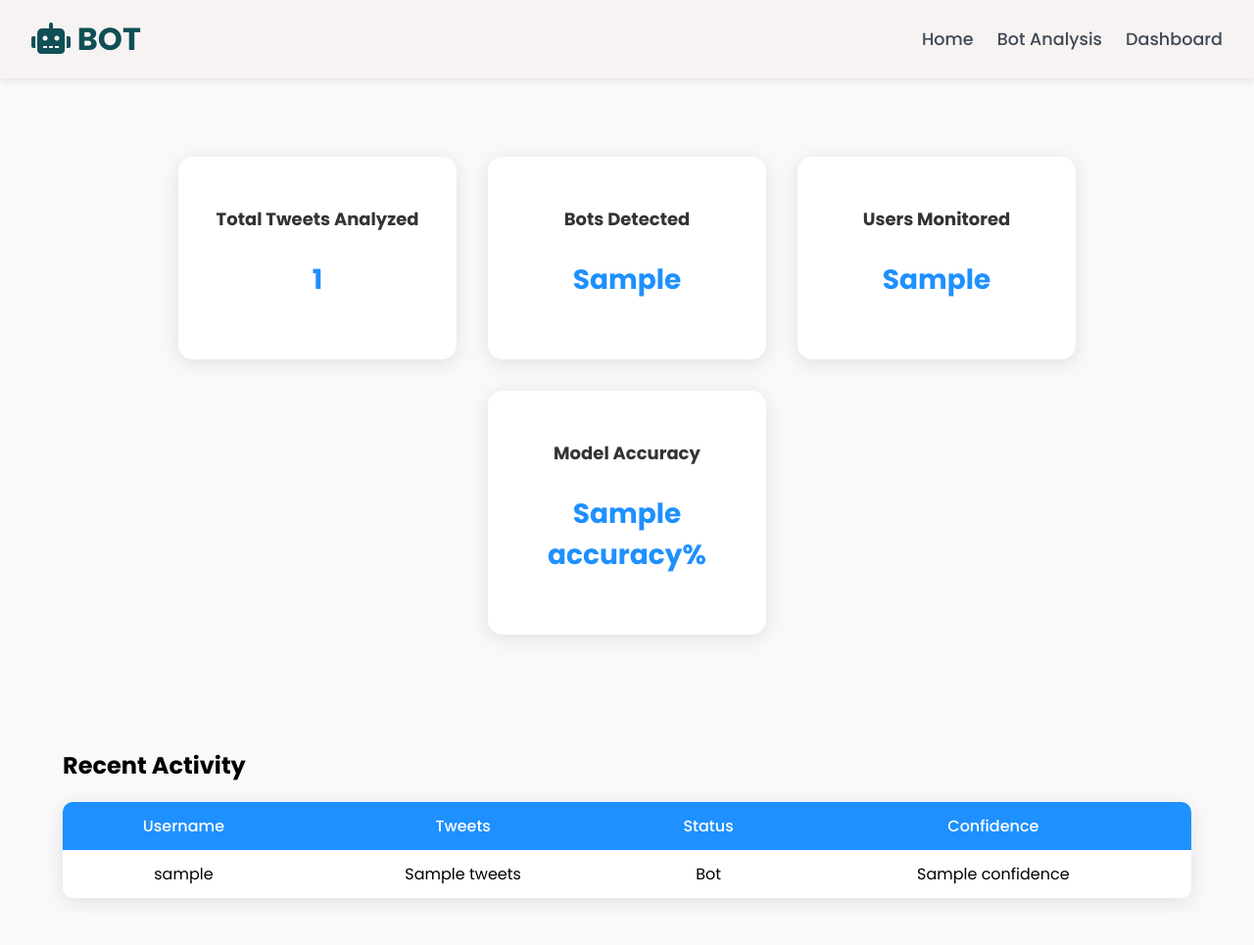
After one commit to Anshu-Mainali-Giri/Twitter-Bot-Detection, a Django app: template detectingbot/base/templates/base/dashboard.html in a window 1280 px wide. The commit adds this page. Shown: the whole page at 98% size. Run offline with Django 4.2, Linux system fonts and the light colour scheme; the template is opened without the code that fills it: most values are stand-ins (such as "Sample title", 1, 10 or a date in 2020); parts of the project's set-up code (start-up, migrations or seed data) failed here and were passed over; some libraries are stand-ins or nearby versions.

Commit message:
Updated Dashboard and CSS

```diff
--- /dev/null
+++ b/detectingbot/base/templates/base/dashboard.html
@@ -0,0 +1,53 @@
+{% extends 'base/main.html' %}
+{% load static %}
+
+{% block title %}Dashboard | Twitter Bot{% endblock %}
+
+{% block content %}
+
+<section class="dashboard-stats">
+    <div class="cards-container">
+        <div class="card">
+            <h3>Total Tweets Analyzed</h3>
+            <p>{{ total_tweets }}</p>
+        </div>
+        <div class="card">
+            <h3>Bots Detected</h3>
+            <p>{{ bots_detected }}</p>
+        </div>
+        <div class="card">
+            <h3>Users Monitored</h3>
+            <p>{{ users_monitored }}</p>
+        </div>
+        <div class="card">
+            <h3>Model Accuracy</h3>
+            <p>{{ accuracy }}%</p>
+        </div>
+    </div>
+</section>
+
+<section class="recent-activity">
+    <h2>Recent Activity</h2>
+    <table>
+        <thead>
+            <tr>
+                <th>Username</th>
+                <th>Tweets</th>
+                <th>Status</th>
+                <th>Confidence</th>
+            </tr>
+        </thead>
+        <tbody>
+            {% for activity in recent_activity %}
+            <tr>
+                <td>{{ activity.username }}</td>
+                <td>{{ activity.tweets }}</td>
+                <td>{{ activity.status }}</td>
+                <td>{{ activity.confidence }}</td>
+            </tr>
+            {% endfor %}
+        </tbody>
+    </table>
+</section>
+
+{% endblock %}
--- a/detectingbot/base/templates/base/navbar.html
+++ b/detectingbot/base/templates/base/navbar.html
@@ -6,9 +6,9 @@
             <a href="#"><i class="fas fa-robot"></i> BOT</a>
         </div>
         <ul class="nav-items">
-            <li class="nav-link"><a href="{% url 'base:home' %}">Home</a></li>
-            <li class="nav-link"><a href="{% url 'base:bot' %}">Bot Analysis</a></li>
-            <li class="nav-link"><a href="{% url 'base:about' %}">Dashboard</a></li>
+            <li class="nav-link"><a href="{% url 'base:bot' %}">Home</a></li>
+            <li class="nav-link"><a href="{% url 'base:home' %}">Bot Analysis</a></li>
+            <li class="nav-link"><a href="{% url 'base:dashboard' %}">Dashboard</a></li>
         </ul>
     </div>
 </nav>
--- a/detectingbot/base/urls.py
+++ b/detectingbot/base/urls.py
@@ -1,14 +1,14 @@
-from unicodedata import name
 from django.contrib import admin
 from django.urls import path
 from . import views
 
-app_name= 'base'
+app_name = 'base'
+
 urlpatterns = [
     path('', views.home, name="home"),
-    path('about/', views.about, name="about"),
     path('user', views.user, name="user"),
     path('bot/', views.bot, name="bot"),
+    path('dashboard/', views.dashboard, name="dashboard"),
     path('train/', views.train_model, name="train_model"),
     path('prediction', views.prediction, name="prediction"),
-    ]
+]
--- a/detectingbot/static/css/style.css
+++ b/detectingbot/static/css/style.css
@@ -451,3 +451,215 @@ html, body {
         font-size: 1rem;
     }
 }
+/* ---------------------------------
+   Dashboard Hero Section
+--------------------------------- */
+.dashboard-hero {
+    background: linear-gradient(rgba(0,0,0,0.6), rgba(0,0,0,0.6)),
+                url('../images/dashboard_bg.png') center/cover no-repeat;
+    height: 50vh;
+    display: flex;
+    justify-content: center;
+    align-items: center;
+    color: #fff;
+    text-align: center;
+    padding: 2rem;
+    border-radius: 12px;
+    margin: 2rem auto;
+    max-width: 1200px;
+    box-shadow: 0 8px 25px rgba(0,0,0,0.2);
+}
+
+.dashboard-hero h1, .dashboard-hero p {
+    opacity: 0;
+    transform: translateY(20px);
+    animation: fadeInUp 1s forwards;
+}
+
+.dashboard-hero h1 { animation-delay: 0.3s; font-size: 3rem; margin-bottom: 1rem; }
+.dashboard-hero p { animation-delay: 0.6s; font-size: 1.3rem; color: #f0f0f0; }
+
+/* ---------------------------------
+   Dashboard Stats Cards
+--------------------------------- */
+.dashboard-stats {
+    display: flex;
+    justify-content: space-around;
+    flex-wrap: wrap;
+    gap: 2rem;
+    margin: 3rem auto;
+    max-width: 1200px;
+}
+
+.stat-card {
+    background: #fff;
+    flex: 1 1 220px;
+    border-radius: 12px;
+    padding: 2rem;
+    text-align: center;
+    box-shadow: 0 8px 20px rgba(0,0,0,0.1);
+    transition: transform 0.3s, box-shadow 0.3s;
+}
+
+.stat-card:hover {
+    transform: translateY(-8px);
+    box-shadow: 0 12px 25px rgba(0,0,0,0.2);
+}
+
+.stat-card h2 { font-size: 1.2rem; margin-bottom: 0.8rem; color: #104f55; }
+.stat-card p { font-size: 1.8rem; font-weight: 600; color: #333; }
+
+/* ---------------------------------
+   Recent Activity Table
+--------------------------------- */
+.recent-activity {
+    max-width: 1200px;
+    margin: 3rem auto;
+    padding: 1rem;
+}
+
+.recent-activity h1 {
+    text-align: center;
+    margin-bottom: 1.5rem;
+    color: #104f55;
+}
+
+.table-container {
+    overflow-x: auto;
+}
+
+table {
+    width: 100%;
+    border-collapse: collapse;
+    background: #fff;
+    box-shadow: 0 8px 20px rgba(0,0,0,0.1);
+    border-radius: 12px;
+    overflow: hidden;
+}
+
+table th, table td {
+    padding: 12px 15px;
+    text-align: center;
+}
+
+table th {
+    background: #104f55;
+    color: #fff;
+    font-weight: 500;
+}
+
+table tr:nth-child(even) { background: #f4f4f4; }
+
+table tr:hover { background: #e1f0ff; }
+
+/* ---------------------------------
+   Dashboard Charts
+--------------------------------- */
+.dashboard-charts {
+    display: flex;
+    flex-wrap: wrap;
+    justify-content: center;
+    gap: 2rem;
+    max-width: 1200px;
+    margin: 3rem auto;
+}
+
+.chart-card {
+    background: #fff;
+    border-radius: 12px;
+    padding: 2rem;
+    flex: 1 1 500px;
+    box-shadow: 0 8px 20px rgba(0,0,0,0.1);
+    text-align: center;
+}
+
+.chart-card h2 {
+    margin-bottom: 1rem;
+    color: #104f55;
+}
+
+.chart-placeholder {
+    height: 250px;
+    background: #f0f0f0;
+    border-radius: 8px;
+    display: flex;
+    justify-content: center;
+    align-items: center;
+    color: #888;
+    font-size: 1.2rem;
+}
+
+/* Responsive */
+@media (max-width: 900px) {
+    .dashboard-stats, .dashboard-charts { flex-direction: column; align-items: center; }
+    .stat-card, .chart-card { width: 90%; margin-bottom: 1rem; }
+}
+
+/* Dashboard Cards */
+.cards-container {
+    display: flex;
+    flex-wrap: wrap;
+    gap: 2rem;
+    justify-content: center;
+    margin: 2rem 0;
+}
+
+.card {
+    background: #ffffff;
+    box-shadow: 0 4px 20px rgba(0,0,0,0.1);
+    padding: 2rem;
+    border-radius: 15px;
+    text-align: center;
+    width: 220px;
+    transition: 0.3s;
+}
+
+.card h3 {
+    font-size: 18px;
+    color: #333;
+    margin-bottom: 1rem;
+}
+
+.card p {
+    font-size: 28px;
+    font-weight: bold;
+    color: #1e90ff;
+}
+
+.card:hover {
+    transform: translateY(-10px);
+    box-shadow: 0 8px 25px rgba(0,0,0,0.2);
+}
+
+/* Recent Activity Table */
+.recent-activity {
+    width: 90%;
+    margin: 2rem auto;
+    overflow-x: auto;
+}
+
+.recent-activity table {
+    width: 100%;
+    border-collapse: collapse;
+    box-shadow: 0 4px 20px rgba(0,0,0,0.1);
+    border-radius: 10px;
+    overflow: hidden;
+}
+
+.recent-activity th, .recent-activity td {
+    padding: 12px 15px;
+    text-align: center;
+}
+
+.recent-activity th {
+    background-color: #1e90ff;
+    color: #fff;
+}
+
+.recent-activity tr:nth-child(even) {
+    background-color: #f5f5f5;
+}
+
+.recent-activity tr:hover {
+    background-color: #e0f0ff;
+}
```
Also changed, not shown: detectingbot/base/templates/base/about.html (deleted, +0 -146 lines), detectingbot/base/views.py (+66 -14 lines), detectingbot/static/images/a.png (deleted), detectingbot/static/images/abstract2.png (deleted), detectingbot/static/images/bot1.jpg (deleted), detectingbot/static/images/bott.jpg (deleted).
